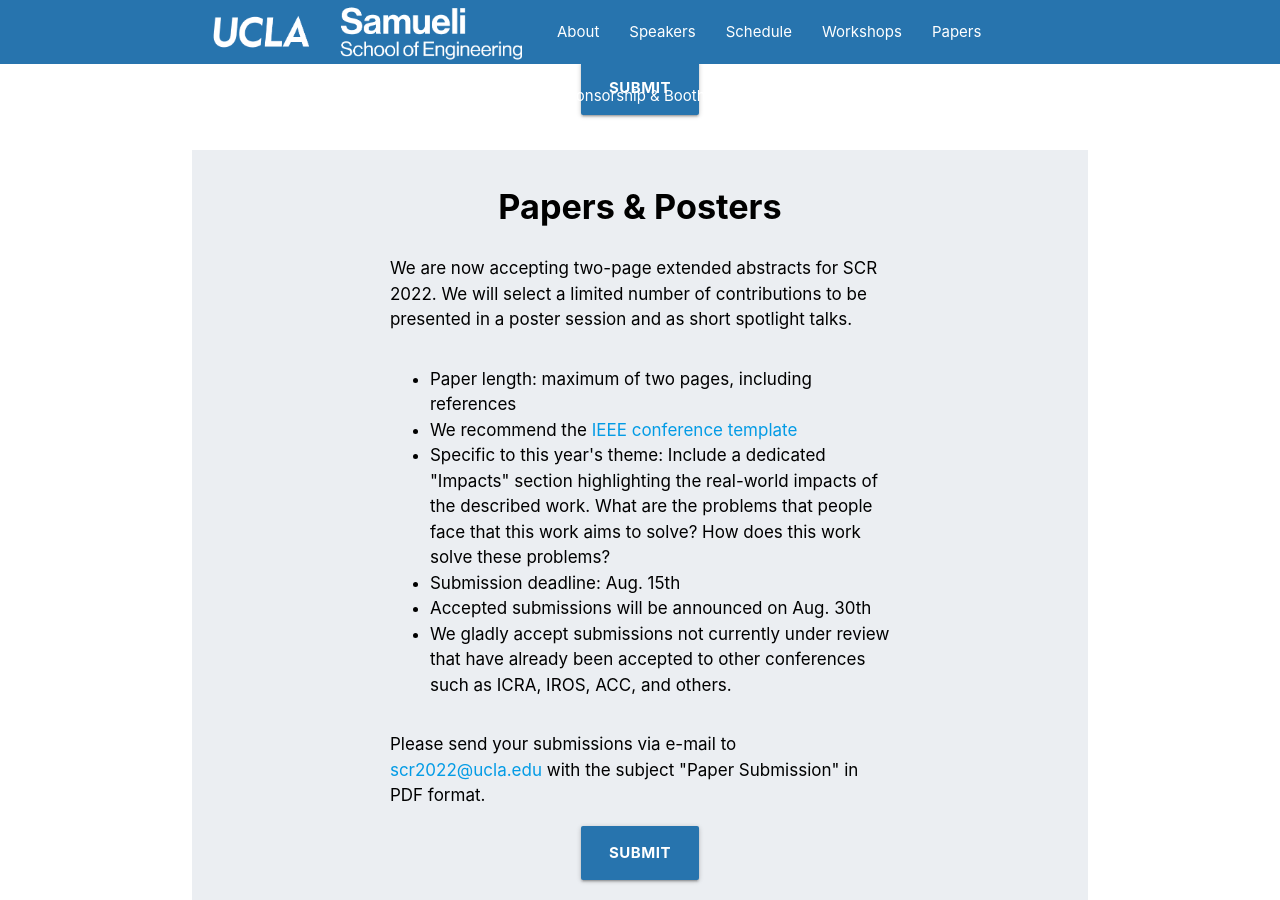
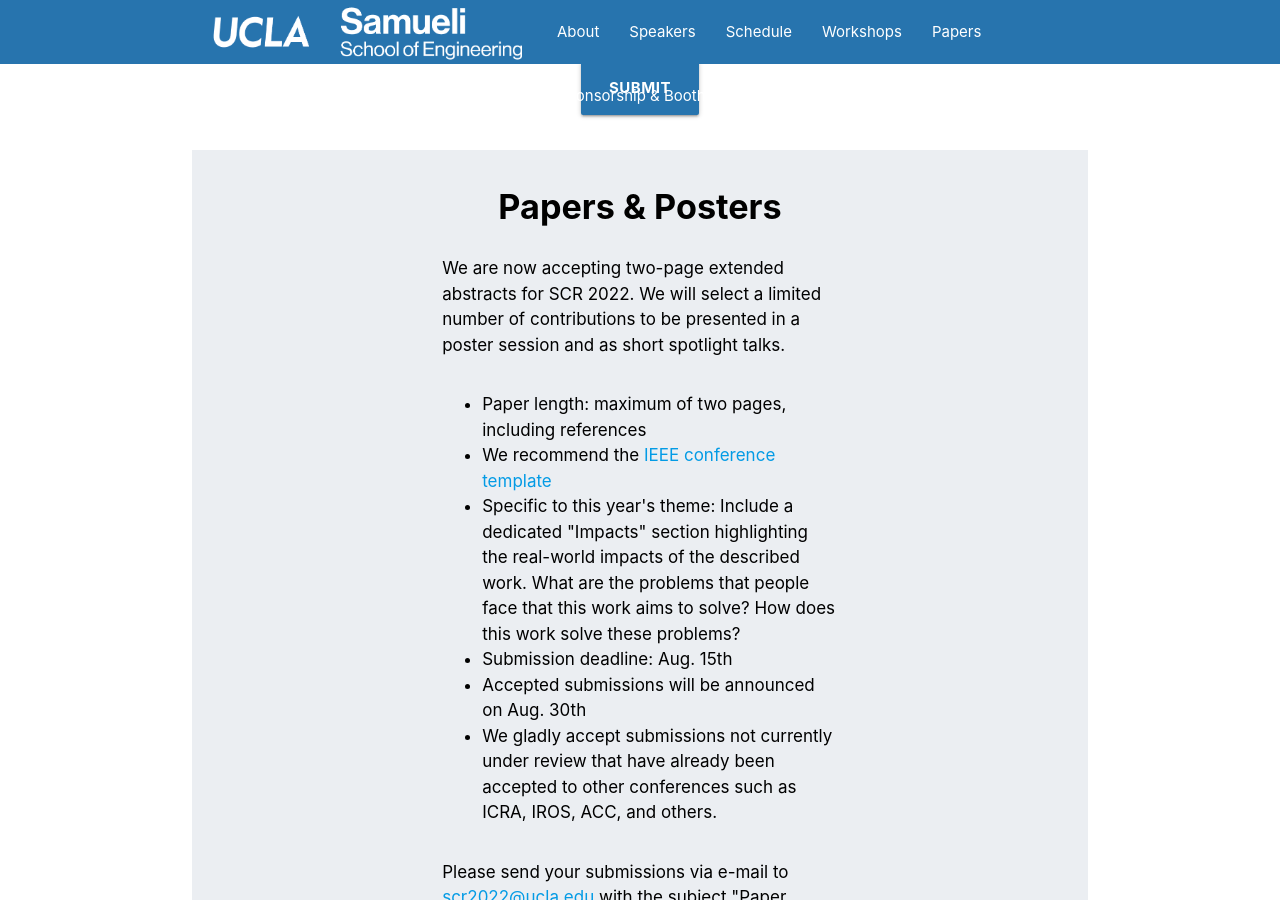
Before and after one commit to scr2022/scr2022.github.io, a Jekyll site: the page built from index.html, in a window 1280 px wide and 900 px high, scrolled down 2313 px. Built offline with Jekyll 4.4.1, drawn with Linux system fonts in a browser that asks for light colours.

Commit message:
background formatting

```diff
--- a/_includes/papers.html
+++ b/_includes/papers.html
@@ -4,12 +4,12 @@
           <h4 class="center-align section-gray-header">Papers & Posters</h4>
 
           <div class="row">
-            <div class="col s12 m10 offset-m1 l10 offset-l1 section-gray-body">
+            <div class="col s12 m10 offset-m1 l8 offset-l2 section-gray-body">
               <p class="left">
                 We are now accepting two-page extended abstracts for {{site.conference_title_short}} {{site.year}}. We will select a limited number of contributions to be presented in a poster session and as short spotlight talks.
               </p>
             </div>
-            <div class="col s12 m10 offset-m1 l10 offset-l1 section-gray-body">
+            <div class="col s12 m10 offset-m1 l8 offset-l2 section-gray-body">
               <ul class="browser-default">
                 <li>Paper length: maximum of two pages, including references</li>
                 <li>We recommend the <a href="https://www.ieee.org/conferences/publishing/templates.html">IEEE conference template</a></li>
--- a/_includes/schedule_early.html
+++ b/_includes/schedule_early.html
@@ -4,7 +4,7 @@
           <h4 class="center-align section-gray-header">Schedule</h4>
 
           <div class="row">
-            <div class="col s12 m12 l12 section-gray-body">
+            <div class="col s12 m10 offset-m1 l10 offset-l1 section-gray-body">
               <p class="center">The schedule is still being finalized.
               </p>
             </div>
```
